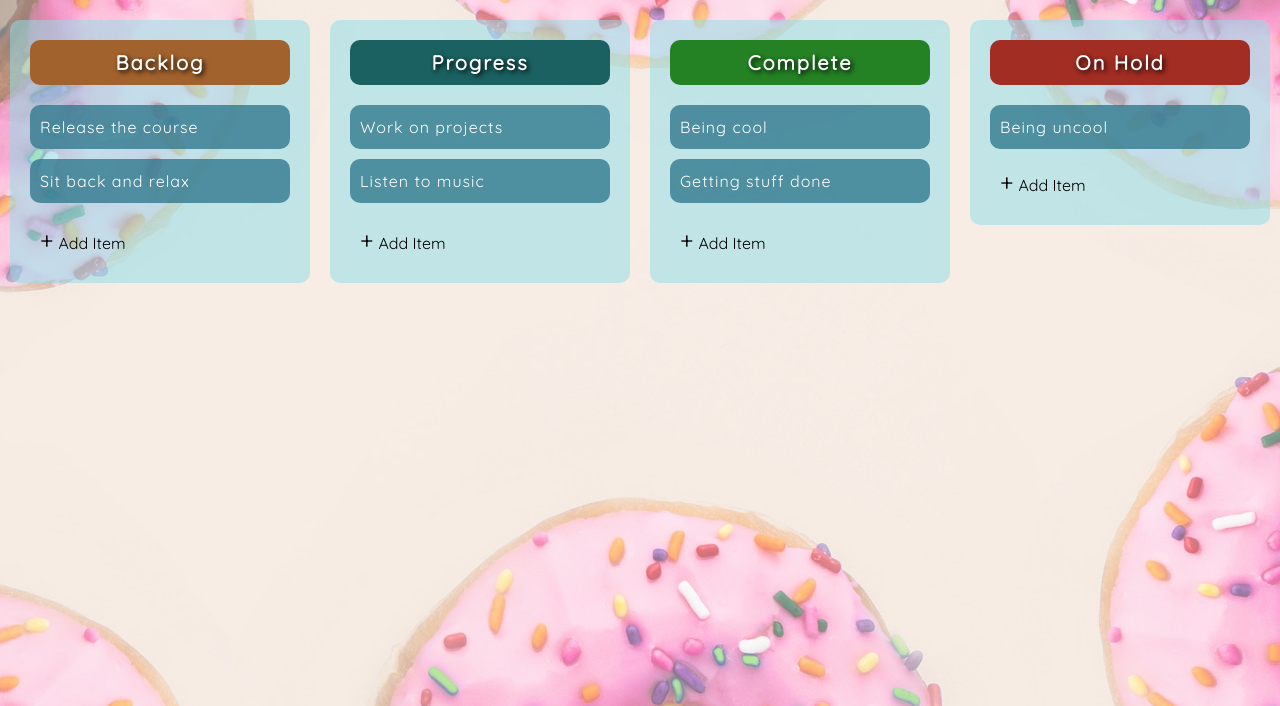
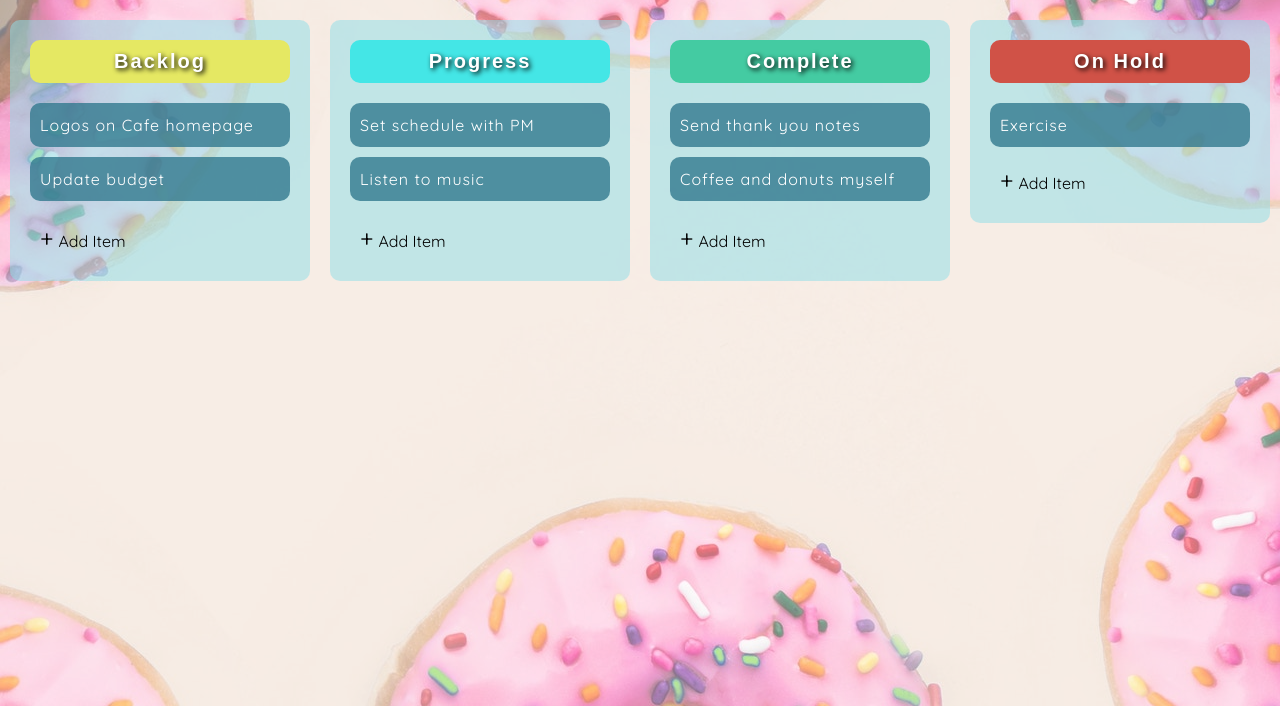
Before and after one commit to KateChantha/drag-and-drop, a plain HTML site: page index.html in a window 1280 px wide. Shown: the part 94-800 px from the top of the page. Drawn offline with Linux system fonts and the light colour scheme.

Commit message:
change colom title color

```diff
--- a/script.js
+++ b/script.js
@@ -78,10 +78,10 @@ function getSavedColumns() {
     onHoldListArray = JSON.parse(localStorage.onHoldItems);
   } else {
     // initial mock data hard coded
-    backlogListArray = ['Release the course', 'Sit back and relax'];
-    progressListArray = ['Work on projects', 'Listen to music'];
-    completeListArray = ['Being cool', 'Getting stuff done'];
-    onHoldListArray = ['Being uncool'];
+    backlogListArray = ['Logos on Cafe homepage', 'Update budget'];
+    progressListArray = ['Set schedule with PM', 'Listen to music'];
+    completeListArray = ['Send thank you notes', 'Coffee and donuts myself'];
+    onHoldListArray = ['Exercise'];
   }
 }
 
--- a/style.css
+++ b/style.css
@@ -11,10 +11,10 @@ html {
 }
 
 :root {
-  --column-1: #a2622d;
-  --column-2: #1b6161;
-  --column-3: #248224;
-  --column-4: #a22d22;
+  --column-1: #e5e863;
+  --column-2: #44e6e6;
+  --column-3: #44cba2;
+  --column-4: #d05247;
 }
 
 body {
@@ -46,6 +46,8 @@ body {
 h1 {
   letter-spacing: 2px;
   color:white;
+  font-weight: bold;
+  font-family: sans-serif;
   text-shadow: 2px 2px 5px black;
   margin: 5px;
   padding: 5px;
@@ -66,7 +68,8 @@ h1 img {
   font-family: sans-serif;
   font-size: 4rem;
   letter-spacing: normal;
-  color: rgb(196,77,88);
+  /* color: rgb(196,77,88); */
+  color: rgb(45, 141, 175);
   text-shadow: 2px 2px 5px rgb(178, 227, 230);
 }
 
```
